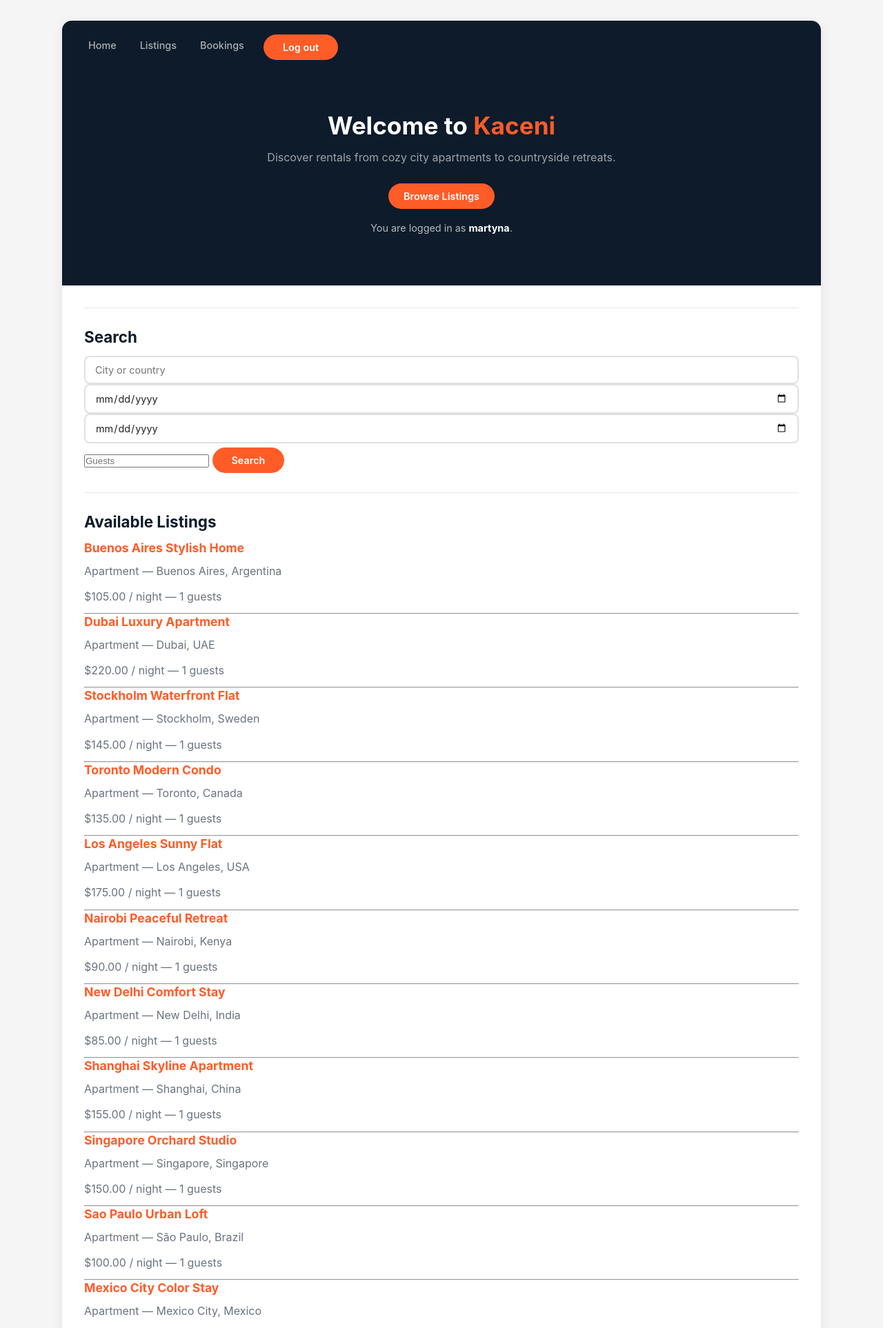
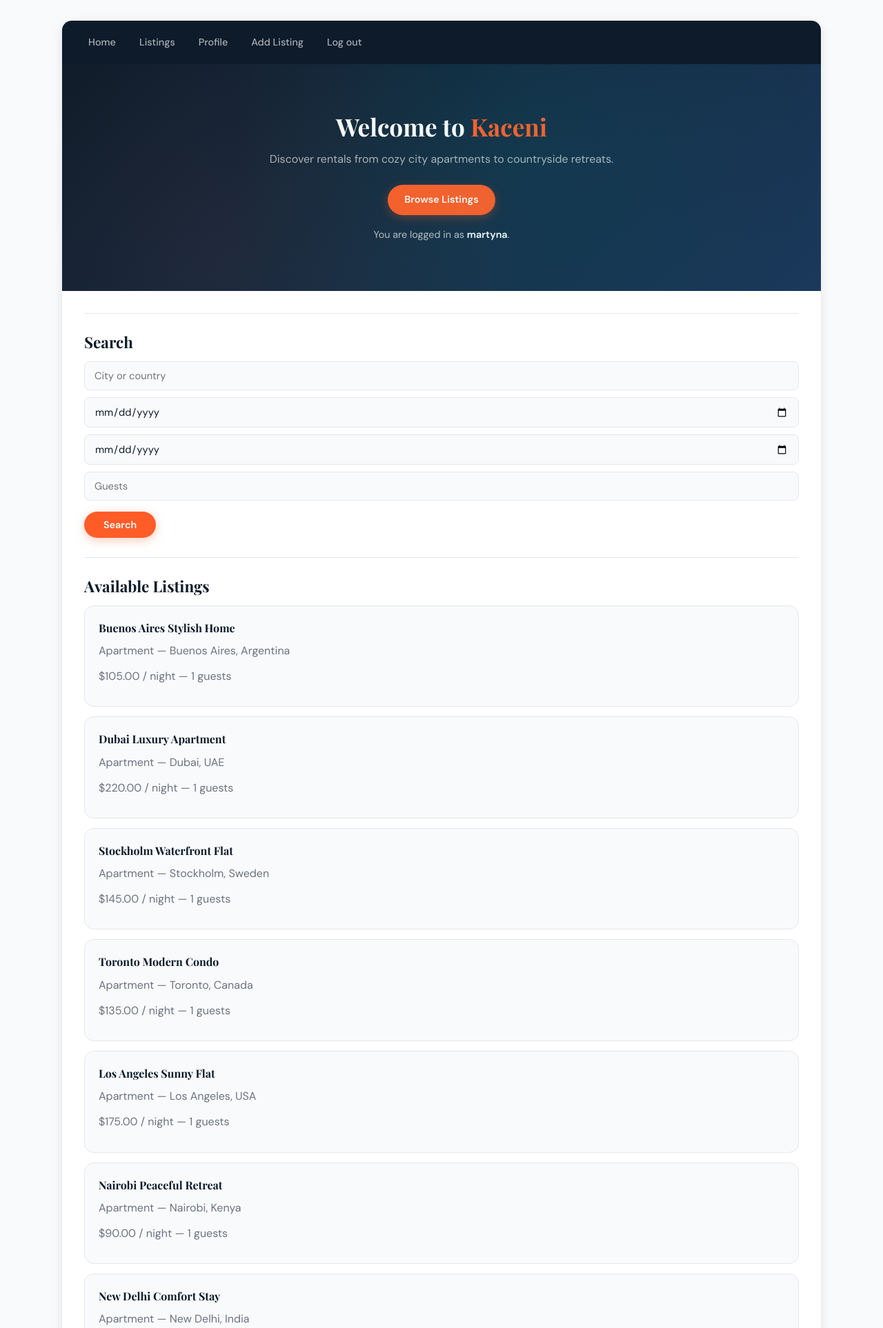
Before and after one commit to Joakim-Pham/Web-application-development-Group-assignment, a Django app: page / in a window 1280 px wide. Shown: the top 1926 px of the page at 69% size. Run offline with Django 5.2, Linux system fonts and the light colour scheme; a user stored in the database is signed in; data comes from the database, SQL or seed files in the repository.

Commit message:
change navbar

```diff
--- a/listings/static/css/style.css
+++ b/listings/static/css/style.css
@@ -1,29 +1,68 @@
-* { margin: 0; padding: 0; box-sizing: border-box; }
+@import url('https://fonts.googleapis.com/css2?family=Playfair+Display:wght@600;700&family=DM+Sans:wght@400;500;600&display=swap');
+
+/* ── Variables ── */
+:root {
+    --orange: #FF5C28;
+    --orange-dark: #e04d1f;
+    --navy: #0D1B2A;
+    --teal: #00C9A7;
+    --white: #ffffff;
+    --gray-50: #F9FAFB;
+    --gray-100: #F3F4F6;
+    --gray-200: #E5E7EB;
+    --gray-500: #6B7280;
+    --gray-700: #374151;
+    --shadow-sm: 0 1px 3px rgba(0,0,0,0.08);
+    --shadow-md: 0 4px 16px rgba(0,0,0,0.10);
+    --shadow-lg: 0 8px 32px rgba(0,0,0,0.13);
+    --radius: 14px;
+    --radius-sm: 8px;
+}
+
+/* ── Reset ── */
+*, *::before, *::after { box-sizing: border-box; margin: 0; padding: 0; }
 
 body {
-    font-family: -apple-system, BlinkMacSystemFont, 'Segoe UI', sans-serif;
-    background: #f5f5f5;
-    color: #222;
+    font-family: 'DM Sans', sans-serif;
+    background: var(--gray-50);
+    color: var(--navy);
+    line-height: 1.6;
 }
 
+h1, h2, h3 { font-family: 'Playfair Display', serif; line-height: 1.2; }
+h1 { font-size: 1.8rem; color: var(--navy); margin-bottom: 20px; }
+h2 { font-size: 1.4rem; color: var(--navy); margin-bottom: 14px; }
+h3 { font-size: 1.1rem; color: var(--navy); margin-bottom: 10px; }
+p  { color: var(--gray-500); line-height: 1.7; margin-bottom: 10px; }
+a  { color: var(--orange); text-decoration: none; transition: color 0.2s; }
+a:hover { color: var(--orange-dark); }
+
+ul { list-style: none; padding: 0; }
+li { padding: 12px 16px; border-bottom: 1px solid #f0f0f0; font-size: 0.92rem; }
+li:last-child { border-bottom: none; }
+li a { color: var(--orange); font-weight: 600; }
+
+/* ── Container ── */
 .container {
     width: 88%;
     max-width: 1100px;
     margin: 30px auto;
     background: white;
     padding: 32px;
-    border-radius: 14px;
-    box-shadow: 0 4px 16px rgba(0,0,0,0.08);
+    border-radius: var(--radius);
+    box-shadow: var(--shadow-md);
 }
 
+/* ── Navbar ── */
 .navbar {
-    background: #0D1B2A;
+    background: var(--navy);
     margin: -32px -32px 32px -32px;
-    border-radius: 14px 14px 0 0;
+    border-radius: var(--radius) var(--radius) 0 0;
     display: flex;
     gap: 6px;
     padding: 14px 24px;
     align-items: center;
+    flex-wrap: wrap;
 }
 
 .navbar a, .logout-btn {
@@ -37,7 +76,7 @@ body {
     background: none;
     border: none;
     cursor: pointer;
-    font-family: inherit;
+    font-family: 'DM Sans', sans-serif;
 }
 
 .navbar a:hover, .logout-btn:hover {
@@ -46,184 +85,184 @@ body {
 }
 
 .nav-greeting { margin-left: auto; color: rgba(255,255,255,0.6); font-size: 0.85rem; }
-.nav-login { margin-left: auto; }
+.nav-login { margin-left: auto !important; }
 .logout-form { margin-left: 8px; }
 
-h1 { font-size: 1.8rem; color: #0D1B2A; margin-bottom: 20px; }
-h2 { font-size: 1.4rem; color: #0D1B2A; margin-bottom: 14px; }
-h3 { font-size: 1.1rem; color: #0D1B2A; margin-bottom: 10px; }
-p  { color: #6B7280; line-height: 1.7; margin-bottom: 10px; }
-a  { color: #FF5C28; text-decoration: none; }
-a:hover { text-decoration: underline; }
+/* ── Hero ── */
+.hero {
+    background: linear-gradient(135deg, var(--navy) 0%, #1a3a5c 100%);
+    margin: -32px -32px 32px -32px;
+    padding: 70px 32px 60px;
+    text-align: center;
+    position: relative;
+    overflow: hidden;
+}
 
-ul { list-style: none; padding: 0; }
-li { padding: 12px 16px; border-bottom: 1px solid #f0f0f0; font-size: 0.92rem; }
-li:last-child { border-bottom: none; }
-li a { color: #FF5C28; font-weight: 600; }
+.hero::before {
+    content: '';
+    position: absolute;
+    inset: 0;
+    background: radial-gradient(circle at 60% 40%, rgba(0,201,167,0.08) 0%, transparent 60%),
+                radial-gradient(circle at 20% 80%, rgba(255,92,40,0.06) 0%, transparent 50%);
+    pointer-events: none;
+}
 
+.hero h1 { color: white; font-size: 2.2rem; margin-bottom: 12px; }
+.hero-highlight { color: var(--orange); }
+.hero-text { color: rgba(255,255,255,0.65); margin-bottom: 24px; }
+.hero-logged-in { color: rgba(255,255,255,0.7); margin-top: 16px; font-size: 0.9rem; }
+.hero-logged-in strong { color: white; }
+
+/* ── Buttons ── */
 .btn {
     display: inline-block;
-    padding: 10px 22px;
-    border-radius: 25px;
+    padding: 10px 24px;
+    border-radius: 50px;
     font-weight: 600;
     font-size: 0.9rem;
     border: none;
     cursor: pointer;
-    font-family: inherit;
-    transition: 0.2s;
+    font-family: 'DM Sans', sans-serif;
+    transition: all 0.2s;
     text-decoration: none;
 }
 
-.btn-orange { background: #FF5C28; color: white; }
-.btn-orange:hover { background: #e04b1a; color: white; text-decoration: none; }
-.btn-navy { background: #0D1B2A; color: white; margin-left: 10px; }
-.btn-navy:hover { background: #1a2e42; color: white; text-decoration: none; }
+.btn-orange {
+    background: var(--orange);
+    color: white;
+    box-shadow: 0 4px 14px rgba(255,92,40,0.3);
+}
 
-.divider { border: none; border-top: 1px solid #e5e7eb; margin: 28px 0; }
+.btn-orange:hover {
+    background: var(--orange-dark);
+    color: white;
+    transform: translateY(-1px);
+}
 
+.btn-navy { background: var(--navy); color: white; margin-left: 10px; }
+.btn-navy:hover { background: #1a2e42; color: white; transform: translateY(-1px); }
+
+/* ── Divider ── */
+.divider { border: none; border-top: 1px solid var(--gray-200); margin: 28px 0; }
+
+/* ── Listing items ── */
+.listing-item {
+    background: var(--gray-50);
+    border-radius: var(--radius);
+    padding: 20px;
+    margin-bottom: 14px;
+    border: 1px solid var(--gray-200);
+    transition: all 0.2s;
+}
+
+.listing-item:hover {
+    box-shadow: var(--shadow-md);
+    border-color: var(--orange);
+    transform: translateY(-2px);
+}
+
+.listing-item a { font-size: 1rem; font-weight: 700; color: var(--navy); }
+.listing-item a:hover { color: var(--orange); }
+.listing-item .location { font-size: 0.8rem; color: var(--teal); font-weight: 600; text-transform: uppercase; margin-top: 4px; }
+
+/* ── Steps ── */
+.steps { display: grid; grid-template-columns: repeat(3,1fr); gap: 20px; margin-top: 16px; }
+
+.step {
+    background: var(--gray-50);
+    border-radius: var(--radius);
+    padding: 24px 20px;
+    text-align: center;
+    border: 1px solid var(--gray-200);
+    transition: all 0.2s;
+}
+
+.step:hover { border-color: var(--orange); box-shadow: var(--shadow-md); transform: translateY(-3px); }
+.step h3 { color: var(--orange); font-size: 1rem; margin-bottom: 8px; }
+.step p { font-size: 0.88rem; }
+.step-icon { font-size: 2rem; margin-bottom: 10px; }
+
+/* ── Reasons ── */
+.reasons { display: grid; grid-template-columns: repeat(2,1fr); gap: 16px; margin-top: 16px; }
+
+.reason {
+    display: flex;
+    align-items: flex-start;
+    gap: 12px;
+    background: white;
+    border-radius: var(--radius);
+    padding: 20px;
+    border: 1px solid var(--gray-200);
+    transition: all 0.2s;
+}
+
+.reason:hover { border-color: var(--teal); box-shadow: var(--shadow-md); transform: translateY(-2px); }
+.reason-icon { font-size: 1.4rem; }
+.reason strong { color: var(--navy); display: block; margin-bottom: 4px; }
+.reason p { font-size: 0.85rem; margin: 0; }
+
+/* ── Forms ── */
 input[type="text"], input[type="password"], input[type="email"],
-input[type="date"], select, textarea {
+input[type="date"], input[type="number"], select, textarea {
     width: 100%;
     padding: 10px 14px;
-    border: 2px solid #e0e0e0;
-    border-radius: 8px;
-    font-size: 0.9rem;
-    font-family: inherit;
+    border: 1.5px solid var(--gray-200);
+    border-radius: var(--radius-sm);
+    font-size: 0.92rem;
+    font-family: 'DM Sans', sans-serif;
     outline: none;
     transition: border-color 0.2s;
-    color: #222;
+    color: var(--navy);
+    background: var(--gray-50);
+    margin-bottom: 10px;
 }
 
-input:focus, select:focus, textarea:focus { border-color: #FF5C28; }
+input:focus, select:focus, textarea:focus {
+    border-color: var(--orange);
+    background: white;
+}
 
 form p { margin-bottom: 14px; }
-form p label { display: block; font-size: 0.84rem; font-weight: 600; margin-bottom: 5px; color: #0D1B2A; }
+form p label { display: block; font-size: 0.84rem; font-weight: 600; margin-bottom: 5px; color: var(--navy); }
 
 input[type="submit"], button[type="submit"] {
-    background: #FF5C28;
+    background: var(--orange);
     color: white;
     border: none;
     padding: 10px 28px;
-    border-radius: 25px;
+    border-radius: 50px;
     font-size: 0.9rem;
     font-weight: 600;
-    font-family: inherit;
+    font-family: 'DM Sans', sans-serif;
     cursor: pointer;
     margin-top: 6px;
+    transition: background 0.2s;
 }
 
-input[type="submit"]:hover, button[type="submit"]:hover { background: #e04b1a; }
+input[type="submit"]:hover, button[type="submit"]:hover { background: var(--orange-dark); }
 
-.errorlist {
-    background: rgba(239,68,68,0.08);
-    border: 1px solid rgba(239,68,68,0.3);
-    color: #991b1b;
-    padding: 10px 14px;
-    border-radius: 8px;
-    font-size: 0.86rem;
-    margin-bottom: 14px;
-    list-style: none;
-}
-
-.messages-box.success {
-    background: rgba(0,201,167,0.1);
-    border: 1px solid rgba(0,201,167,0.3);
-    color: #065f46;
-    padding: 10px 14px;
-    border-radius: 8px;
-    font-size: 0.86rem;
-    margin-bottom: 16px;
-}
-
-.listing-item {
-    background: #f9f9f9;
-    border-radius: 10px;
-    padding: 16px;
-    margin-bottom: 14px;
-    border: 1px solid #e5e7eb;
-    transition: box-shadow 0.2s;
-}
-
-
-.listing-item:hover { box-shadow: 0 4px 16px rgba(0,0,0,0.08); }
-.listing-item a { font-size: 1rem; font-weight: 700; color: #0D1B2A; }
-.listing-item a:hover { color: #FF5C28; text-decoration: none; }
-.listing-item .location { font-size: 0.8rem; color: #00C9A7; font-weight: 600; text-transform: uppercase; margin-top: 4px; }
-
-
-.badge { display: inline-block; font-size: 0.72rem; font-weight: 700; padding: 3px 10px; border-radius: 20px; text-transform: uppercase; }
-.badge-green { background: rgba(0,201,167,0.15); color: #065f46; }
-.badge-red { background: rgba(239,68,68,0.1); color: #991b1b; }
-
-
-.chip { display: inline-block; background: rgba(0,201,167,0.1); border: 1px solid rgba(0,201,167,0.3); color: #065f46; font-size: 0.8rem; font-weight: 600; padding: 5px 13px; border-radius: 20px; margin: 4px; }
-
-
-.table-box { background: white; border-radius: 14px; overflow: hidden; border: 1px solid #e0e0e0; }
-table { width: 100%; border-collapse: collapse; }
-th { background: #0D1B2A; color: white; text-align: left; padding: 12px 16px; font-size: 0.8rem; text-transform: uppercase; }
-td { padding: 12px 16px; border-bottom: 1px solid #e0e0e0; font-size: 0.88rem; }
-tr:last-child td { border-bottom: none; }
-tr:hover td { background: #fafafa; }
-
-
-.back-link { display: inline-block; margin-top: 20px; color: #FF5C28; font-weight: 600; font-size: 0.9rem; }
-
-
-.hero { background: #0D1B2A; margin: -32px -32px 32px -32px; padding: 60px 32px; text-align: center; }
-.hero h1 { color: white; font-size: 2.2rem; margin-bottom: 12px; }
-.hero-highlight { color: #FF5C28; }
-.hero-text { color: rgba(255,255,255,0.6); margin-bottom: 24px; }
-.hero-logged-in { color: rgba(255,255,255,0.7); margin-top: 16px; font-size: 0.9rem; }
-.hero-logged-in strong { color: white; }
-
-
-.hero-stats { display: flex; justify-content: center; gap: 40px; margin-top: 40px; padding-top: 30px; border-top: 1px solid rgba(255,255,255,0.1); }
-.hero-stat strong { display: block; font-size: 1.6rem; color: white; }
-.hero-stat span { font-size: 0.75rem; color: rgba(255,255,255,0.4); text-transform: uppercase; letter-spacing: 0.5px; }
-
-
-.steps { display: grid; grid-template-columns: repeat(3,1fr); gap: 20px; margin-top: 16px; }
-.step { background: #f9f9f9; border-radius: 12px; padding: 20px; text-align: center; border: 1px solid #e5e7eb; }
-.step-icon { font-size: 2rem; margin-bottom: 10px; }
-
-
-.reasons { display: grid; grid-template-columns: repeat(2,1fr); gap: 16px; margin-top: 16px; }
-.reason { display: flex; align-items: flex-start; gap: 12px; }
-.reason-icon { font-size: 1.4rem; }
-.reason p { font-size: 0.85rem; margin: 4px 0 0; }
-
-/* Listing Form */
+/* ── Form wrapper ── */
 .form-wrapper {
     max-width: 700px;
     margin: 40px auto;
     background: white;
-    border-radius: 16px;
-    box-shadow: 0 4px 24px rgba(0,0,0,0.08);
+    border-radius: var(--radius);
+    box-shadow: var(--shadow-md);
     padding: 40px;
+    border: 1px solid var(--gray-200);
 }
 
-.form-title {
-    font-size: 1.8rem;
-    font-weight: 700;
-    color: #0D1B2A;
-    margin-bottom: 6px;
-}
-
-.form-subtitle {
-    color: #6B7280;
-    margin-bottom: 32px;
-    font-size: 0.95rem;
-}
+.form-title { font-size: 1.8rem; color: var(--navy); margin-bottom: 6px; }
+.form-subtitle { color: var(--gray-500); margin-bottom: 32px; font-size: 0.95rem; }
 
 .form-wrapper p label {
     display: block;
     font-weight: 600;
-    font-size: 0.88rem;
-    color: #374151;
+    font-size: 0.82rem;
+    color: var(--gray-700);
     margin-bottom: 6px;
     text-transform: uppercase;
-    letter-spacing: 0.04em;
+    letter-spacing: 0.05em;
 }
 
 .form-wrapper p input,
--- a/listings/templates/listings/home.html
+++ b/listings/templates/listings/home.html
@@ -1,32 +1,9 @@
+{% extends "listings/base.html" %}
 {% load static %}
-<!DOCTYPE html>
-<html lang="en">
-<head>
-    <meta charset="UTF-8">
-    <meta name="viewport" content="width=device-width, initial-scale=1.0">
-    <title>Kaceni</title>
-    <link rel="stylesheet" href="{% static 'css/style.css' %}">
-    <link rel="stylesheet" href="https://unpkg.com/leaflet/dist/leaflet.css" />
-</head>
-<body>
-    <div class="container">
-        <nav class="navbar">
-            <a href="{% url 'home' %}">Home</a>
-            <a href="{% url 'listing_list' %}">Listings</a>
-            {% if user.is_authenticated %}
-                <a href="{% url 'booking_list' %}">Bookings</a>
-                {% if user.role == 'host' %}
-                    <a href="{% url 'listing_create' %}">Add Listing</a>
-                {% endif %}
-                <form method="post" action="{% url 'logout' %}" class="logout-form">
-                    {% csrf_token %}
-                    <button type="submit" class="logout-btn">Log out</button>
-                </form>
-            {% else %}
-                <a href="{% url 'login' %}" class="nav-login">Log in</a>
-                <a href="{% url 'register' %}">Register</a>
-            {% endif %}
-        </nav>
+
+{% block title %}Kaceni - Find Your Perfect Stay{% endblock %}
+
+{% block content %}
 
 <div class="hero">
     <h1>Welcome to <span class="hero-highlight">Kaceni</span></h1>
@@ -44,24 +21,21 @@
 <h2>Search</h2>
 <form method="get" action="{% url 'listing_list' %}">
     <input type="text" name="location" placeholder="City or country">
-            <input type="date" name="check_in" placeholder="Check-in">
-            <input type="date" name="check_out" placeholder="Check-out">
+    <input type="date" name="check_in">
+    <input type="date" name="check_out">
     <input type="number" name="guests" placeholder="Guests" min="1">
-            <button type="submit">Search</button>
+    <button type="submit" class="btn btn-orange">Search</button>
 </form>
 
 <hr class="divider">
 
 <h2>Available Listings</h2>
 {% for listing in listings %}
-            <div>
-                <h3>
-                    <a href="{% url 'listing_detail' listing.id %}">{{ listing.title }}</a>
-                </h3>
+    <div class="listing-item">
+        <h3><a href="{% url 'listing_detail' listing.id %}">{{ listing.title }}</a></h3>
         <p>{{ listing.get_property_type_display }} — {{ listing.city }}, {{ listing.country }}</p>
         <p>${{ listing.price_per_night }} / night — {{ listing.max_guests }} guests</p>
     </div>
-            <hr>
 {% empty %}
     <p>No listings available.</p>
 {% endfor %}
@@ -70,40 +44,35 @@
 
 <h2>Why Choose Kaceni?</h2>
 <div class="reasons">
-            <div class="reason"><span class="reason-icon"></span><div><strong>Verified Listings</strong><p>All properties are reviewed to ensure quality and accuracy.</p></div></div>
-            <div class="reason"><span class="reason-icon"></span><div><strong>Secure Bookings</strong><p>Your booking and personal information are always safe with us.</p></div></div>
-            <div class="reason"><span class="reason-icon"></span><div><strong>Affordable Prices</strong><p>Find great places at prices that fit your budget.</p></div></div>
-            <div class="reason"><span class="reason-icon"></span><div><strong>Wide Range of Locations</strong><p>From city apartments to rural retreats, we have listings everywhere.</p></div></div>
+    <div class="reason"><div><strong>Verified Listings</strong><p>All properties are reviewed to ensure quality and accuracy.</p></div></div>
+    <div class="reason"><div><strong>Secure Bookings</strong><p>Your booking and personal information are always safe with us.</p></div></div>
+    <div class="reason"><div><strong>Affordable Prices</strong><p>Find great places at prices that fit your budget.</p></div></div>
+    <div class="reason"><div><strong>Wide Range of Locations</strong><p>From city apartments to rural retreats, we have listings everywhere.</p></div></div>
 </div>
 
 <hr class="divider">
 
 <h2>Explore Listings on the Map</h2>
-        <div style="display:grid; grid-template-columns:1fr 1fr; gap:20px; align-items:center; margin-top:14px;">
+<div class="map-section">
     <div>
         <p>Browse available rentals around the world. Click on a marker to see listing details.</p>
-                <a href="{% url 'listing_map' %}" class="btn btn-orange" style="margin-top:12px;">View Full Map</a>
+        <a href="{% url 'listing_map' %}" class="btn btn-orange">View Full Map</a>
     </div>
-            <div id="map" style="height:220px; border-radius:12px;"></div>
+    <div id="map" class="map-container"></div>
 </div>
 
-    </div>
-
+<link rel="stylesheet" href="https://unpkg.com/leaflet/dist/leaflet.css" />
 <script src="https://unpkg.com/leaflet/dist/leaflet.js"></script>
 <script>
     var map = L.map('map').setView([20, 0], 2);
-
     L.tileLayer('https://{s}.tile.openstreetmap.org/{z}/{x}/{y}.png', {
         attribution: '&copy; OpenStreetMap contributors'
     }).addTo(map);
-
     var bounds = [];
-
     {% for listing in listings %}
         {% if listing.latitude and listing.longitude %}
             var lat = parseFloat("{{ listing.latitude }}".replace(',', '.'));
             var lng = parseFloat("{{ listing.longitude }}".replace(',', '.'));
-
             L.marker([lat, lng])
                 .addTo(map)
                 .bindPopup(
@@ -111,14 +80,10 @@
                     "{{ listing.city|escapejs }}, {{ listing.country|escapejs }}<br>" +
                     "<a href='{% url 'booking_create' %}?listing={{ listing.id }}'>Book now</a>"
                 );
-
             bounds.push([lat, lng]);
         {% endif %}
     {% endfor %}
+    if (bounds.length > 0) { map.fitBounds(bounds); }
+</script>
 
-        if (bounds.length > 0) {
-            map.fitBounds(bounds);
-        }
-    </script>
-</body>
-</html>
+{% endblock %}
```
Also changed, not shown: other parts of listings/static/css/style.css (+91 -99 lines), listings/templates/listings/login.html (+30 -12 lines). Lines whose indentation alone changed are shown as unchanged.
